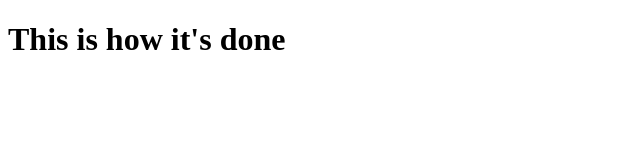
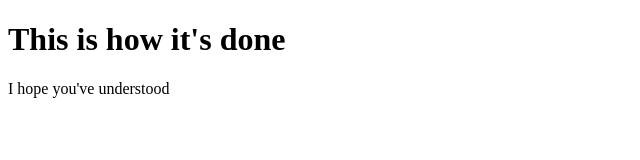
Before and after one commit to Jeremy-Asingura/DEMO, a plain HTML site: page index.html in a window 1280 px wide. Shown: the whole page, without its empty margins (0-640 px from the left). Drawn offline with Linux system fonts and the light colour scheme.

Commit message:
added a paragraph

```diff
--- a/index.html
+++ b/index.html
@@ -6,5 +6,6 @@
 
     <body>
         <h1>This is how it's done</h1>
+        <p>I hope you've understood</p>
     </body>
 </html>
```
